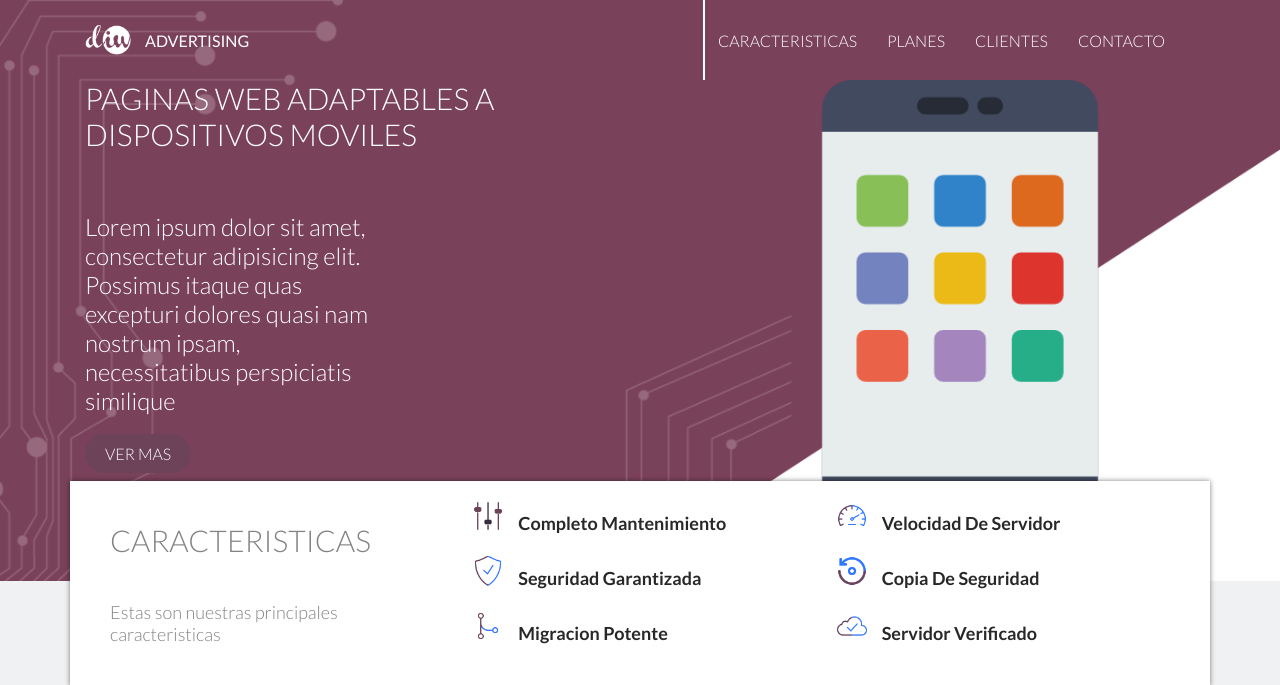
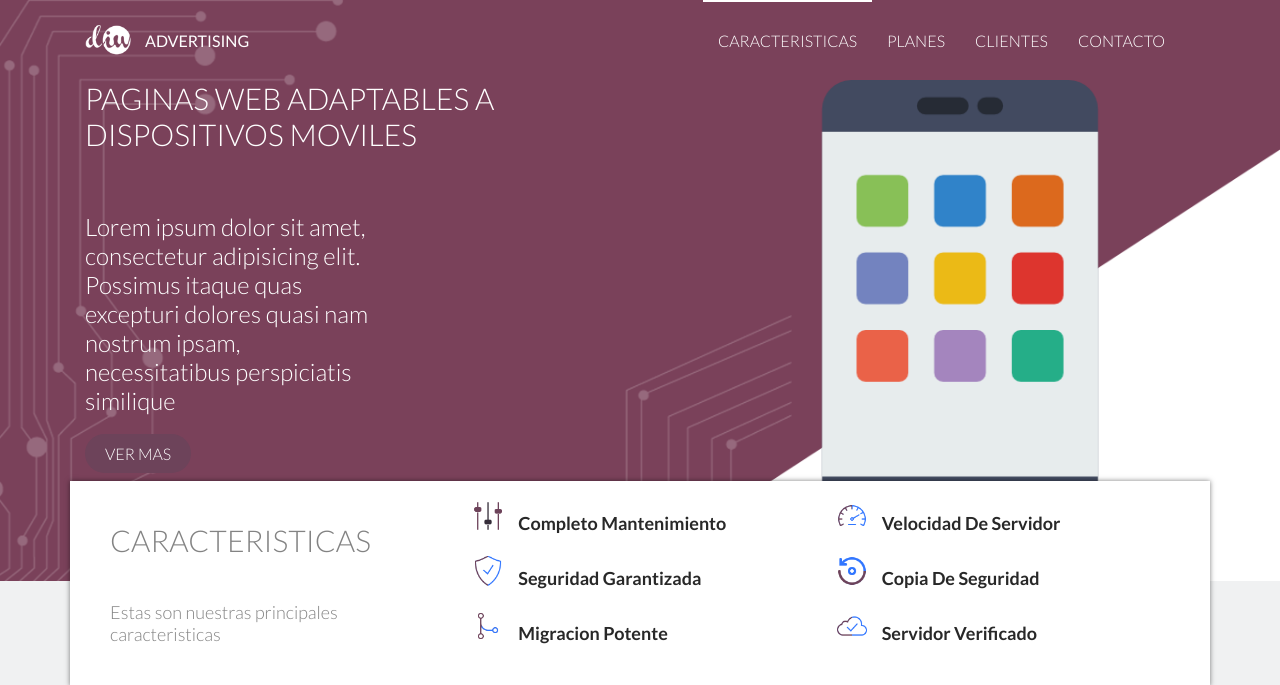
Before and after one commit to reideri/designinnweb, a PHP site: page / in a window 1280 px wide, with the pointer over the restyled element. Shown: the top 685 px of the page. Run offline with PHP 8.4, Linux system fonts and the light colour scheme.

Commit message:
Efecto Hover

```diff
--- a/views/css/style.css
+++ b/views/css/style.css
@@ -653,7 +653,7 @@ footer section.copyright .container .row  p {
 	}
 
 	header .container nav .row .col-12 .container ul li a:hover {
-		box-shadow: 2px 0 0 #fff inset;
+		box-shadow: 0 2px 0 #fff inset;
 	}
 
 	.header-active .container nav .row .col-12 .container ul li a {
@@ -661,7 +661,7 @@ footer section.copyright .container .row  p {
 	}
 
 	.header-active .container nav .row .col-12 .container ul li a:hover {
-		box-shadow: 2px 0 0 #525252 inset;
+		box-shadow: 0 3px 0 #525252 inset;
 	}
 
 
```
